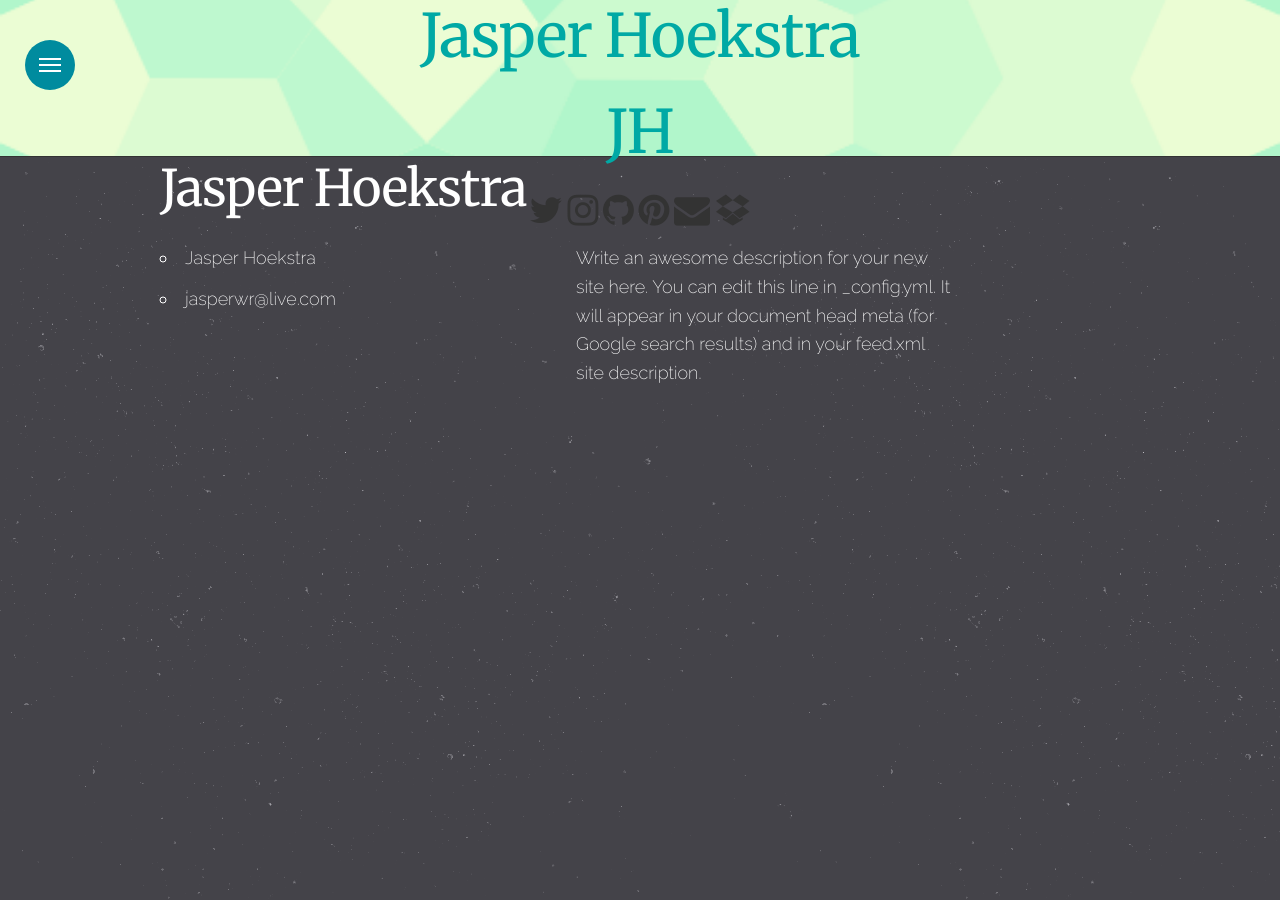
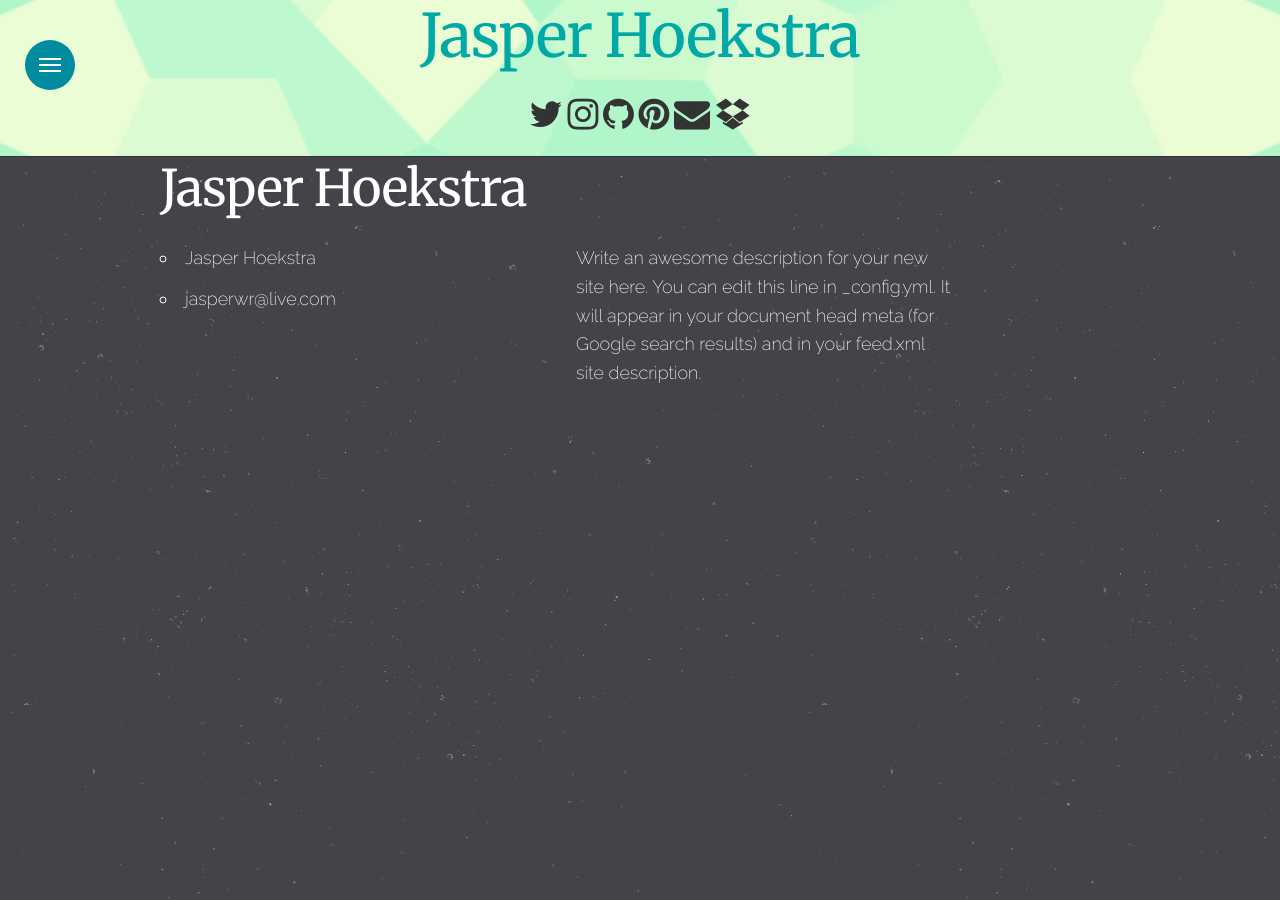
Before and after one commit to jasperwr/Jasper, a Jekyll site: the page built from projects/index.html, in a window 1280 px wide. Built offline with Jekyll 4.4.1, drawn with Linux system fonts in a browser that asks for light colours; nearby versions of some CDN libraries.

Commit message:
Updated _header.scss

```diff
--- a/_sass/_header.scss
+++ b/_sass/_header.scss
@@ -23,6 +23,11 @@ header {
         animation-duration: .3s;
     }
 
+    .small {
+    	display: none;
+        visibility: hidden
+    }
+
 
 }
 
```
